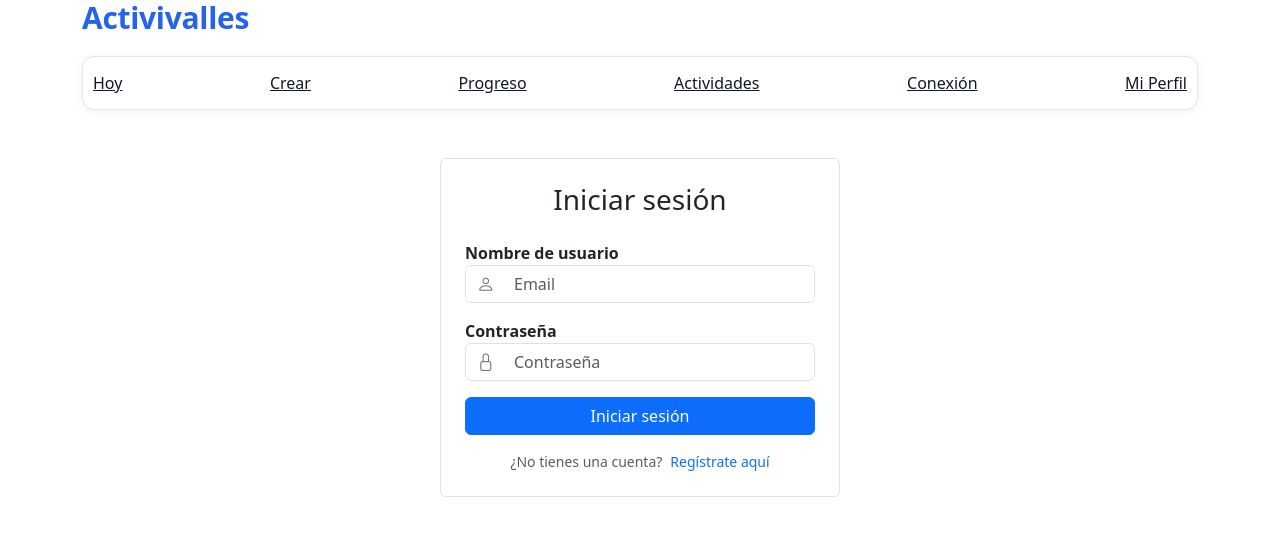
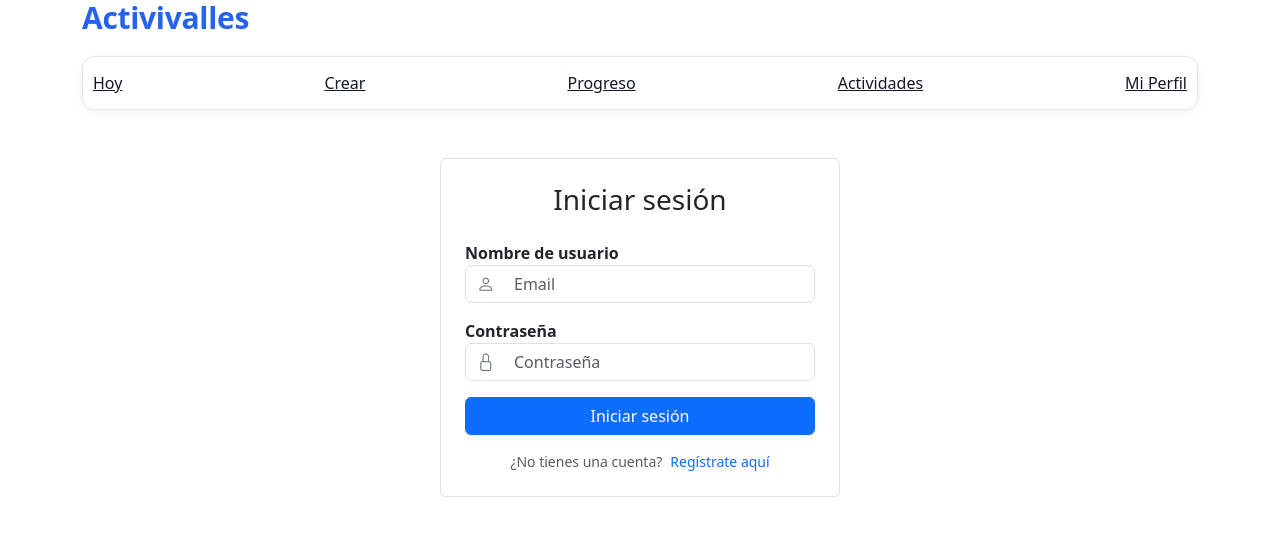
Before and after one commit to Sant1Ruiz/PI1-miniproyecto1-frontend, a React (Vite) app: page /login in a window 1280 px wide. Shown: the top 536 px of the page. Built offline with nearby package versions, Linux system fonts and the light colour scheme; no server answers.

Commit message:
se quita conexion

```diff
--- a/src/App.jsx
+++ b/src/App.jsx
@@ -34,7 +34,6 @@ export default function App() {
             <Link to="/crear">Crear</Link>
             <Link to="/progreso">Progreso</Link>
             <Link to="/actividades">Actividades</Link>
-            <Link to="/conexion">Conexión</Link>
             <Link to="/perfil">Mi Perfil</Link>
             {token && <LogoutButton />}
           </nav>
```
